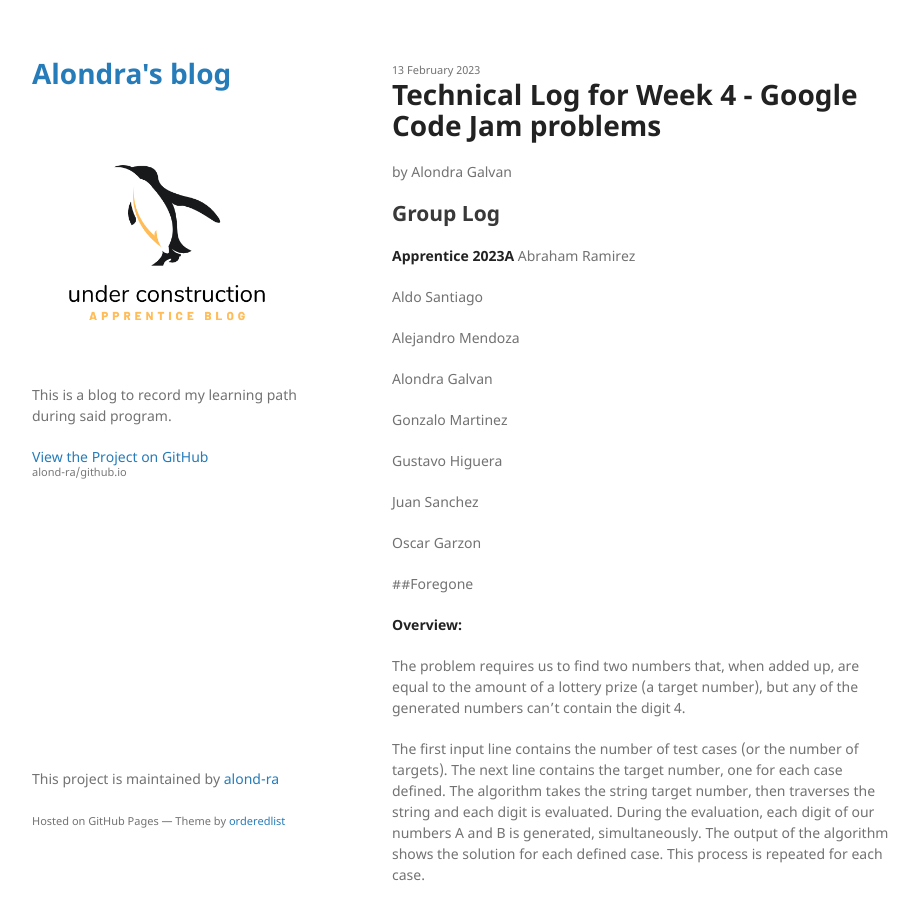
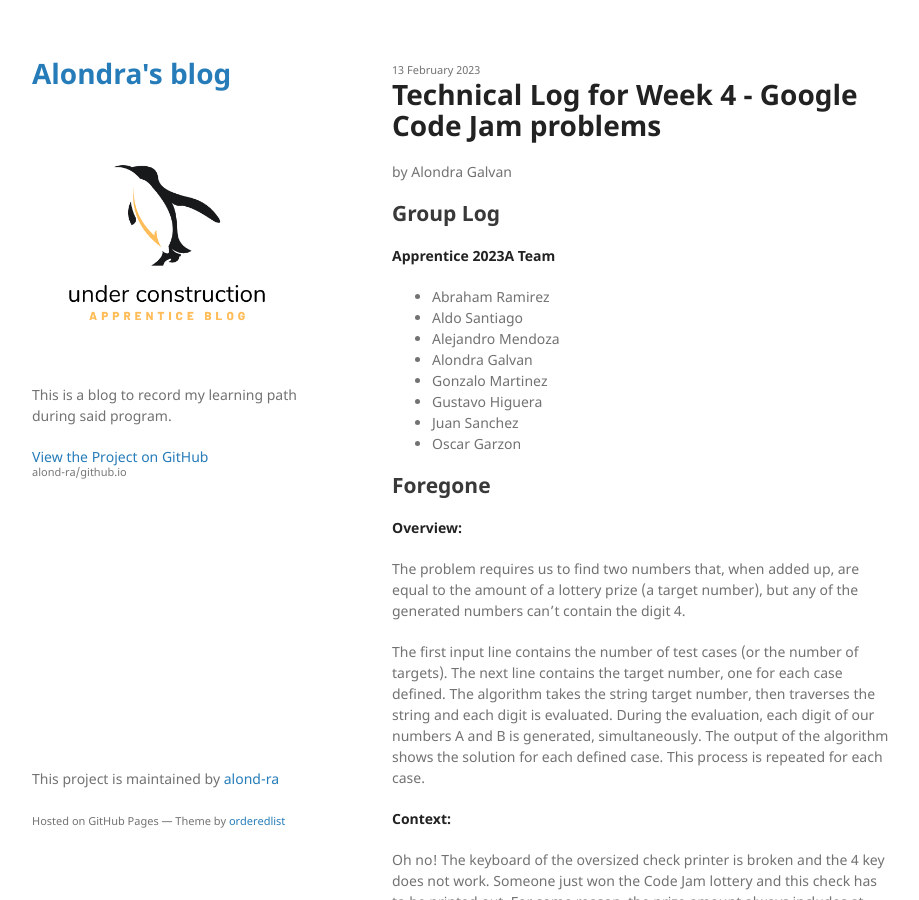
Before and after one commit to alond-ra/github.io, a Jekyll site: the page built from _posts/2023-02-13-Technical Log.markdown, in a window 1280 px wide and 900 px high. Shown: the whole window, without its empty margins (178-1097 px from the left). Built offline with Jekyll 4.4.1, drawn with Linux system fonts in a browser that asks for light colours.

Commit message:
Update 2023-02-13-Technical Log.markdown

```diff
--- a/_posts/2023-02-13-Technical Log.markdown
+++ b/_posts/2023-02-13-Technical Log.markdown
@@ -9,25 +9,19 @@ categories: technical-log
 
 ## Group Log
 
-**Apprentice 2023A**
-Abraham Ramirez
+**Apprentice 2023A Team**
 
-Aldo Santiago
-
-Alejandro Mendoza
-
-Alondra Galvan
-
-Gonzalo Martinez
-
-Gustavo Higuera
-
-Juan Sanchez
-
-Oscar Garzon
+* Abraham Ramirez
+* Aldo Santiago
+* Alejandro Mendoza
+* Alondra Galvan
+* Gonzalo Martinez
+* Gustavo Higuera
+* Juan Sanchez
+* Oscar Garzon
 
 
-##Foregone
+## Foregone
 
 **Overview:**
 
```
